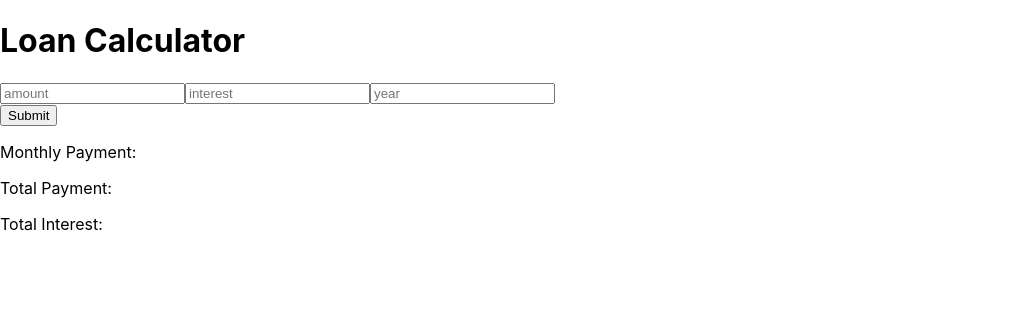
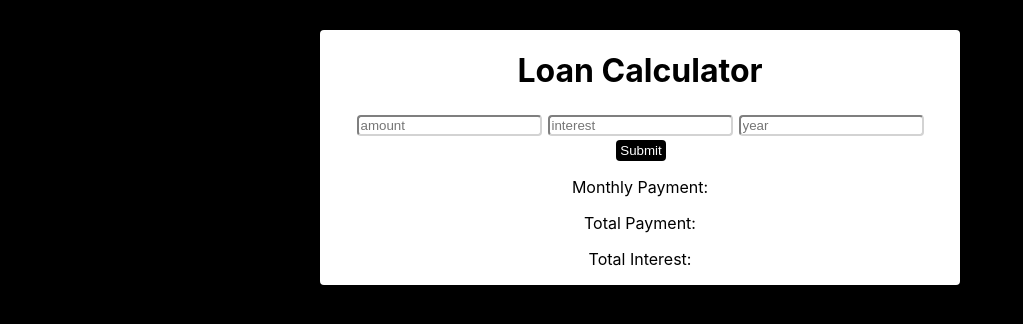
Before and after one commit to suzanamelomoraes/loan-calculator-react-hooks, a React (Create React App) app: page / in a window 1280 px wide. Shown: the top 324 px of the page, without its empty margins (0-1023 px from the left). Built offline with nearby package versions, Linux system fonts and the light colour scheme.

Commit message:
add styles to the classes to style the layout, definig the colours, border, display, margin and padding of the elements

```diff
--- a/src/App.css
+++ b/src/App.css
@@ -1,38 +1,43 @@
-.App {
+body {
+  background-color: black;
+}
+
+.calculator {
   text-align: center;
 }
 
-.App-logo {
-  height: 40vmin;
-  pointer-events: none;
+.container {
+  background-color: white;
+  width: 50%;
+  border-radius: 4px;
+  display: inline-block;
+  flex-direction: column;
+  margin-top: 30px;
 }
 
-@media (prefers-reduced-motion: no-preference) {
-  .App-logo {
-    animation: App-logo-spin infinite 20s linear;
-  }
-}
-
-.App-header {
-  background-color: #282c34;
-  min-height: 100vh;
+.myform {
   display: flex;
   flex-direction: column;
   align-items: center;
-  justify-content: center;
-  font-size: calc(10px + 2vmin);
-  color: white;
 }
 
-.App-link {
-  color: #61dafb;
+.form-items {
+  display: flex;
+  flex-direction: column;
+  margin-bottom: 3px;
 }
 
-@keyframes App-logo-spin {
-  from {
-    transform: rotate(0deg);
-  }
-  to {
-    transform: rotate(360deg);
-  }
+input {
+  margin: 3px;
+  border-radius: 4px;
+  border-color: lightgray;
 }
+
+button {
+  background-color: black;
+  color: white;
+  border: none;
+  border-radius: 4px;
+  padding: 3px 4px;
+  margin-left: 2px;
+}
```
